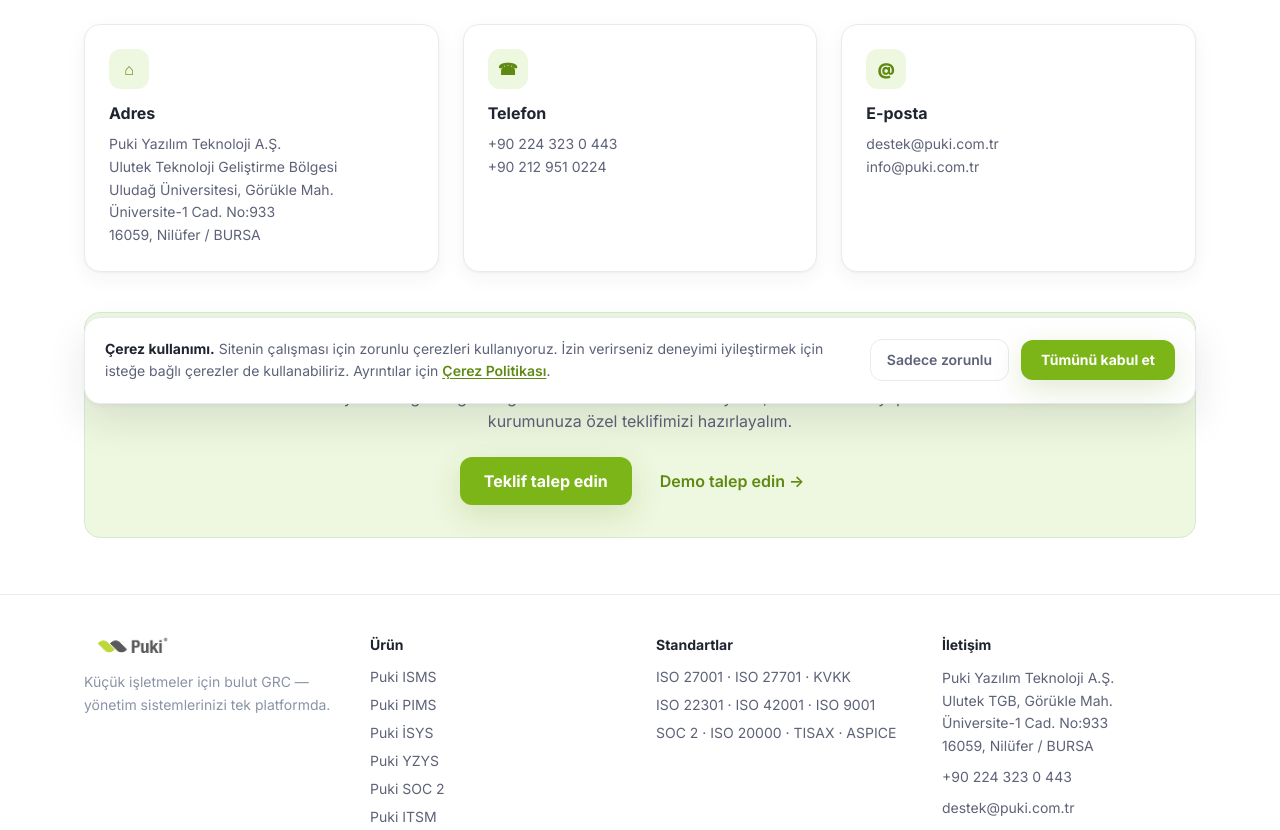
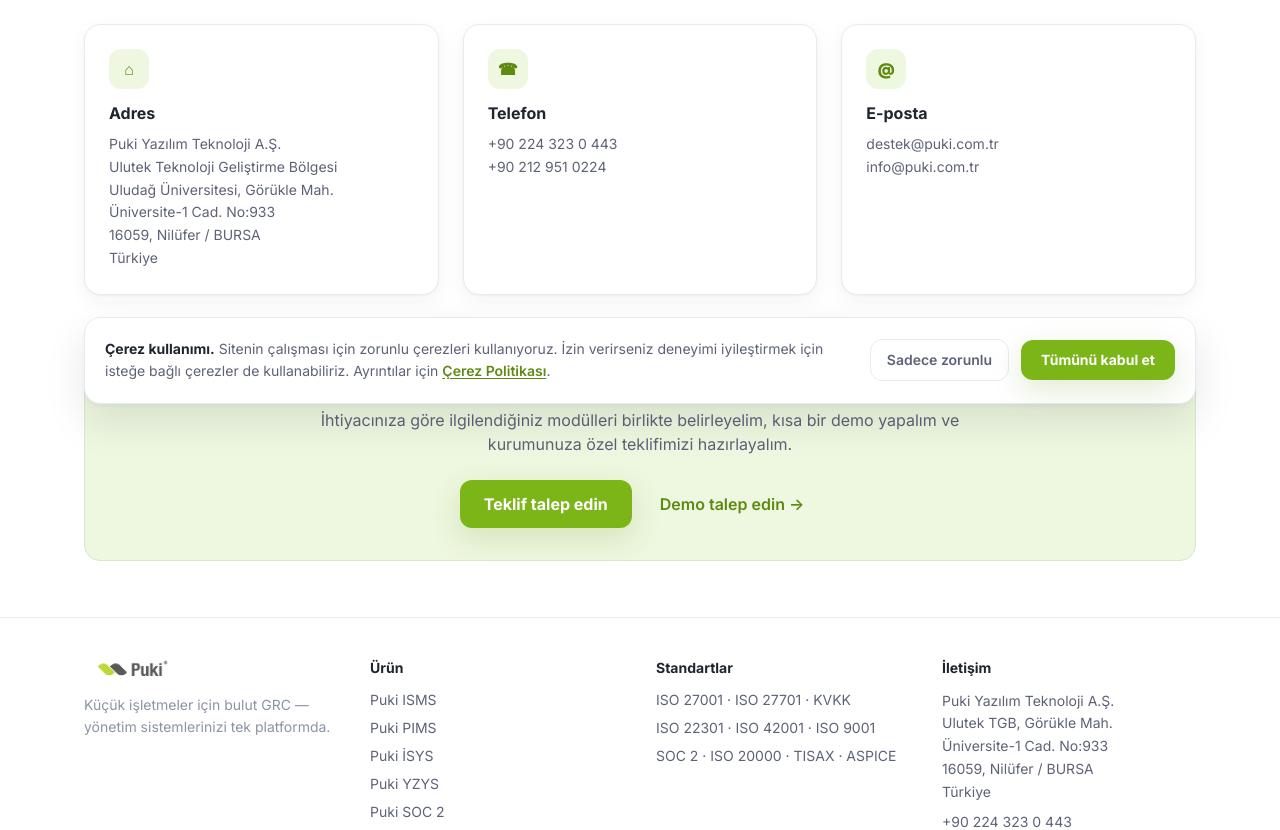
Before and after one commit to complify/pukiweb-tr, a Next.js app: page /iletisim in a window 1280 px wide. Shown: the part 380-1210 px from the top of the page. Built offline with nearby package versions, Linux system fonts and the light colour scheme; no server answers.

Commit message:
Adrese Türkiye ekle (footer + iletişim)

```diff
--- a/app/iletisim/page.tsx
+++ b/app/iletisim/page.tsx
@@ -27,7 +27,7 @@
             <div className="w-10 h-10 rounded-xl bg-puki-light flex items-center justify-center text-puki-dark font-black">⌂</div>
             <div className="font-bold text-ink mt-3">{c.addressLabel}</div>
             <address className="not-italic text-sm text-[#5e6278] mt-2 leading-relaxed">
-              Puki Yazılım Teknoloji A.Ş.<br />Ulutek Teknoloji Geliştirme Bölgesi<br />Uludağ Üniversitesi, Görükle Mah.<br />Üniversite-1 Cad. No:933<br />16059, Nilüfer / BURSA
+              Puki Yazılım Teknoloji A.Ş.<br />Ulutek Teknoloji Geliştirme Bölgesi<br />Uludağ Üniversitesi, Görükle Mah.<br />Üniversite-1 Cad. No:933<br />16059, Nilüfer / BURSA<br />Türkiye
             </address>
           </div>
           <div className="bg-white border border-[#e7ebf1] rounded-xl2 shadow-card p-6">
--- a/components/Footer.tsx
+++ b/components/Footer.tsx
@@ -39,7 +39,7 @@
         <div>
           <div className="font-bold text-ink mb-3">{d.contact}</div>
           <address className="not-italic space-y-2 text-[#5e6278] leading-relaxed">
-            <div>Puki Yazılım Teknoloji A.Ş.<br />Ulutek TGB, Görükle Mah.<br />Üniversite-1 Cad. No:933<br />16059, Nilüfer / BURSA</div>
+            <div>Puki Yazılım Teknoloji A.Ş.<br />Ulutek TGB, Görükle Mah.<br />Üniversite-1 Cad. No:933<br />16059, Nilüfer / BURSA<br />Türkiye</div>
             <div><a href="tel:+902243230443" className="hover:text-puki-dark">+90 224 323 0 443</a></div>
             <div><a href="mailto:destek@puki.com.tr" className="hover:text-puki-dark">destek@puki.com.tr</a></div>
           </address>
```
